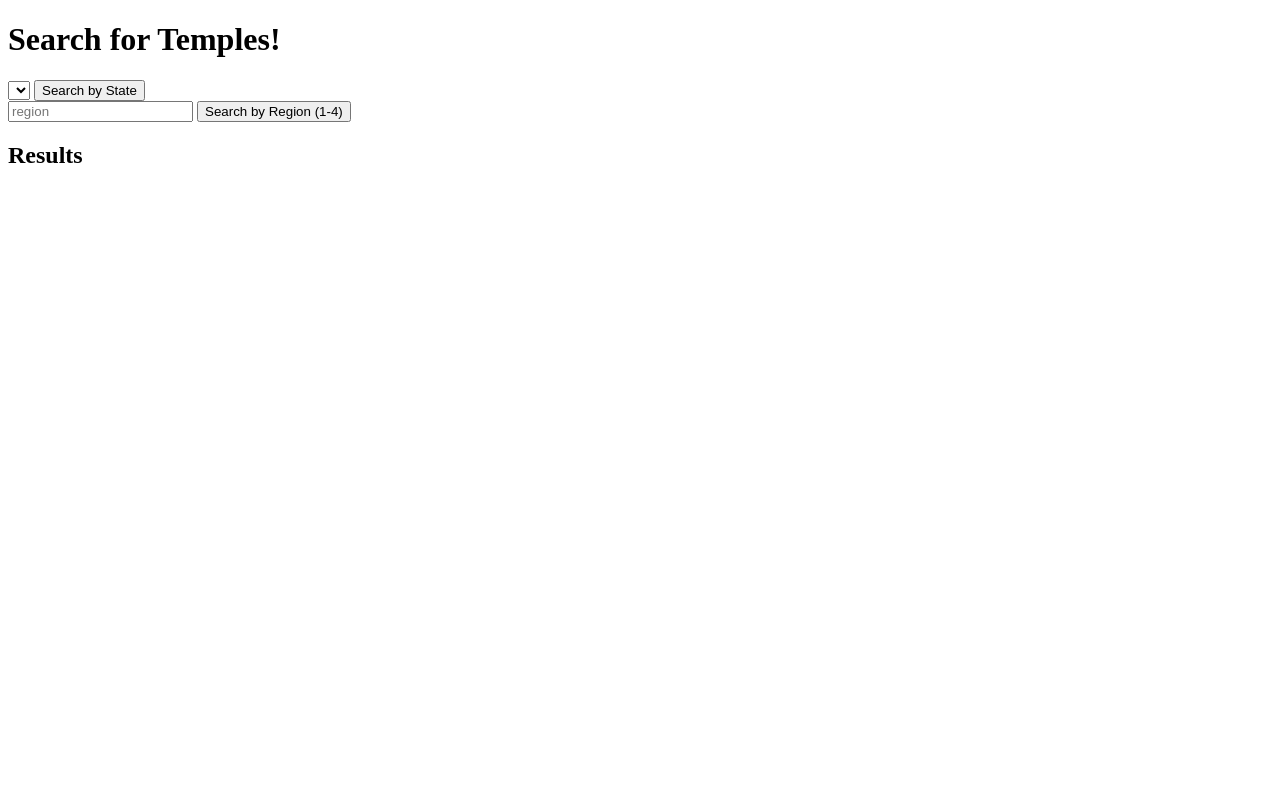
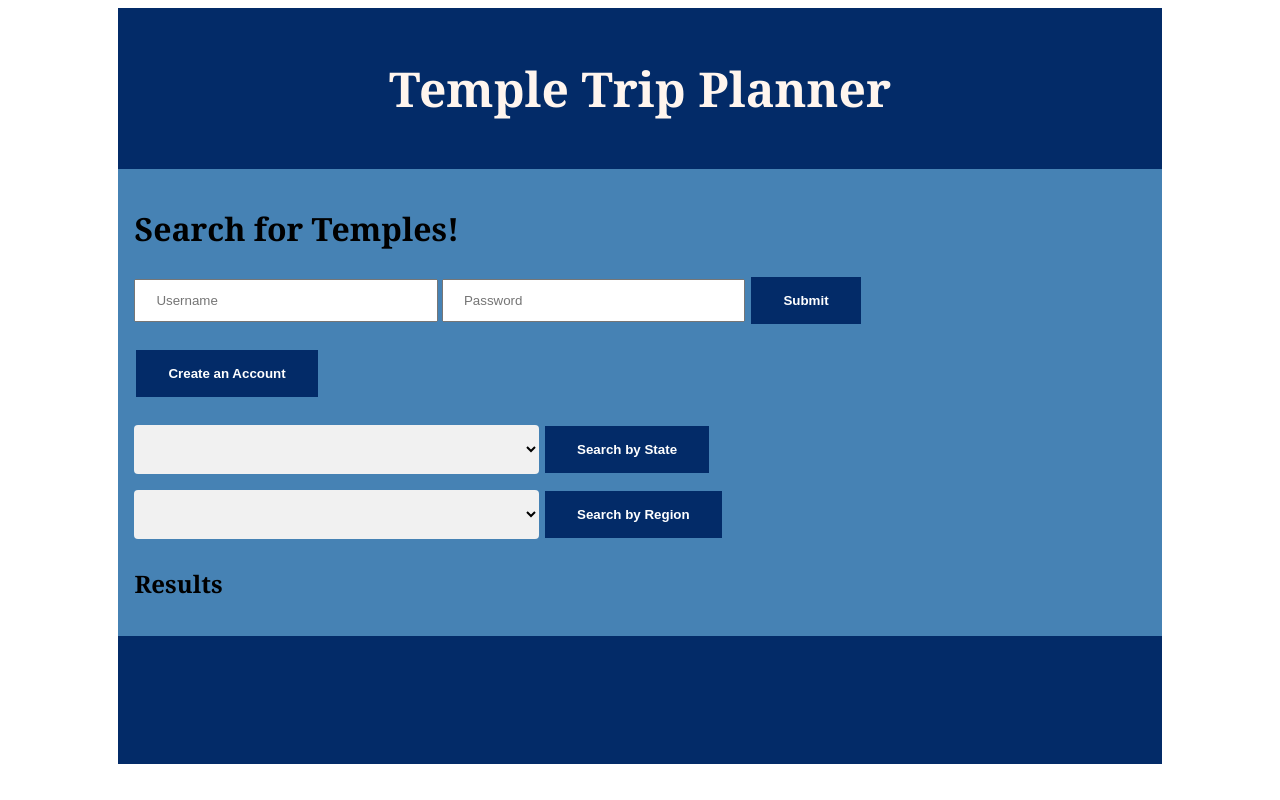
Before and after one commit to Cope-Ali/temple, a website: page public/temple.html in a window 1280 px wide. Drawn offline with nearby package versions, Linux system fonts and the light colour scheme; no server answers.

Commit message:
add user account and css

```diff
--- a/controllers/regionController.js
+++ b/controllers/regionController.js
@@ -2,7 +2,7 @@ const regionModel = require("../models/regionModel.js")
 
 function getRegionList(req,res){
     //get the list of all regions with a temple
-    console.log("Getting all regions...");
+    //console.log("Getting all regions...");
 
     regionModel.getAllRegions(function(error, results){
         res.json(results);
@@ -15,7 +15,7 @@ function getRegionById(req,res){
     // /region?id=1
     var id = req.query.id;
 
-    console.log("Getting region with id:" + id);
+   //console.log("Getting region with id:" + id);
 
     regionModel.getRegionById(id, function(error, results){
         res.json(results);
@@ -24,7 +24,7 @@ function getRegionById(req,res){
 
 function postRegion(req,res){
     var region = req.body.region;
-    console.log("Setting users home region to: " + region);
+   // console.log("Setting users home region to: " + region);
 
     regionModel.setRegion(region, function(error, results){
         res.json(results);
--- a/package.json
+++ b/package.json
@@ -10,6 +10,7 @@
   "author": "Ali Cope",
   "license": "ISC",
   "dependencies": {
+    "body-parser": "^1.18.3",
     "dotenv": "^7.0.0",
     "express": "^4.16.4",
     "pg": "^7.9.0"
--- a/public/temple-clientside.js
+++ b/public/temple-clientside.js
@@ -1,14 +1,14 @@
 function searchByState(){
-console.log("Searching by state...");
+//console.log("Searching by state...");
 $("#ulTemples").empty();
 //var state = $("#state").val();
 var state = $("#stateSelect").val();
-console.log("State: " + state);
+//console.log("State: " + state);
 
 $.get("/searchState", {state:state}, function(data){
 
-    console.log("Back from the server with: ");
-    console.log(data);
+    //console.log("Back from the server with: ");
+    //console.log(data);
 
     for(var i=0; i < data.rows.length; i++){
         var temple = data.rows[i];
@@ -20,15 +20,15 @@ $.get("/searchState", {state:state}, function(data){
 }
 
 function searchByRegion(){
-    console.log("Searching by region...");
+    //console.log("Searching by region...");
     $("#ulTemples").empty();
 
-    var region = $("#region").val();
-    console.log("Region: " + region);
+    var region = $("#regionSelect").val();
+   // console.log("Region: " + region);
 
 $.get("/searchRegion", {region:region}, function(data){
-    console.log("Back from the server with: ");
-    console.log(data);
+   // console.log("Back from the server with: ");
+   // console.log(data);
     for(var i=0; i < data.rows.length; i++){
         var temple = data.rows[i];
         $("#ulTemples").append("<li>" + temple.name + " " + temple.state + "</li>");
@@ -37,16 +37,98 @@ $.get("/searchRegion", {region:region}, function(data){
     }
 
     function stateList(){
-        console.log("Searching for all states");
+        //console.log("Searching for all states");
 
     $.get("/states", function(data){
-        console.log("Back from the server with: ");
-        console.log(data);
+       // console.log("Back from the server with: ");
+       // console.log(data);
         for(var i=0; i < data.rows.length; i++){
             var state = data.rows[i].state;
-            console.log(state);
+           // console.log(state);
             var option = new Option(state, state);
             $("#stateSelect").append($(option));
         }
     })
         }
+
+    function regionList(){
+       // console.log("Searching for all regions");
+
+        $.get("/regions", function(data){
+         //   console.log("Back from the server with: ");
+         //   console.log(data);
+            for(var i=0; i < data.rows.length; i++){
+                var region = data.rows[i].name;
+                var id = data.rows[i].region_id;
+
+           //     console.log(region);
+           //     console.log(id);
+                var option = new Option(region, id);
+                $("#regionSelect").append($(option));
+                }
+    })
+        }
+
+        function checkUser(){
+
+        }
+
+
+
+        function createAccount(){
+            $("#acForm").empty();
+            var f = document.createElement("form");
+            f.setAttribute('method',"post");
+            f.setAttribute('action',"/createUser");
+
+            var username = document.createElement("input"); //input element, text
+            username.setAttribute('type',"text");
+            username.setAttribute('name',"username");
+            username.setAttribute('placeholder',"Username");
+
+            var password = document.createElement("input"); //input element, text
+            password.setAttribute('type',"text");
+            password.setAttribute('name',"password");
+            password.setAttribute('placeholder',"Password");
+
+            var flname = document.createElement("input"); //input element, text
+            flname.setAttribute('type',"text");
+            flname.setAttribute('name',"name");
+            flname.setAttribute('placeholder',"Name");
+
+            var address = document.createElement("input"); //input element, text
+            address.setAttribute('type',"text");
+            address.setAttribute('name',"address");
+            address.setAttribute('placeholder',"Street Address");
+
+            var city = document.createElement("input"); //input element, text
+            city.setAttribute('type',"text");
+            city.setAttribute('name',"city");
+            city.setAttribute('placeholder',"City");
+
+            var state = document.createElement("input"); //input element, text
+            state.setAttribute('type',"text");
+            state.setAttribute('name',"state");
+            state.setAttribute('maxLength', "2");
+            state.setAttribute('placeholder',"State Abbreviation");
+
+            var zipcode = document.createElement("input"); //input element, text
+            zipcode.setAttribute('type',"text");
+            zipcode.setAttribute('name',"zipcode");
+            zipcode.setAttribute('placeholder',"Zip Code");
+
+            var s = document.createElement("input"); //input element, Submit button
+            s.setAttribute('type',"submit");
+            s.setAttribute('value',"Submit");
+
+            f.appendChild(username);
+            f.appendChild(password);
+            f.appendChild(flname);
+            f.appendChild(address);
+            f.appendChild(city);
+            f.appendChild(state);
+            f.appendChild(zipcode);
+            f.appendChild(s);
+
+            $("#acForm").append($(f));
+        }
--- a/public/temple.html
+++ b/public/temple.html
@@ -4,19 +4,39 @@
         <title>Plan a Temple Trip</title>
         <script src="temple-clientside.js"></script>
         <script src="https://ajax.googleapis.com/ajax/libs/jquery/3.3.1/jquery.min.js"></script>
+        <link rel="stylesheet" href="templeTrip.css">
     </head>
-    <body onload="stateList()">
+    <body onload="stateList(); regionList()">
+<header><h1>Temple Trip Planner</h1></header>
+
+<main>
         <h1>Search for Temples!</h1>
+        <p id="signIn">
+            <form action="checkuser()" method="post">
+                <input id="up" type="text" name="username" placeholder="Username">
+                <input id="up" type="text" name="password" placeholder="Password">
+                <input type="submit" value="Submit">
+            </form>
+        </p>
+<p id="newAccount">
+    <button class="button" onclick="createAccount()"> Create an Account </button>
+    <div id="acForm"></div>
+</p>
+        <select id="stateSelect"></select>
+        <button class="button" onclick="searchByState()">Search by State</button><br>
 
-        <select id="stateSelect"></select>
-        <button onclick="searchByState()">Search by State</button><br>
+        <select id="regionSelect"></select>
+        <button class="button" onclick="searchByRegion()">Search by Region</button><br>
 
-        <input type="text" id="region" placeholder="region"> <button onclick="searchByRegion()">Search by Region (1-4) </button><br>
 
 <div>
     <h2>Results</h2>
     <ul id="ulTemples"></ul>
 </div>
+</main>
+<footer>
+
+</footer>
     </body>
     </html>
 </html>
--- /dev/null
+++ b/public/templeTrip.css
@@ -0,0 +1,71 @@
+body{
+    font-family: Cambria, Cochin, Georgia, Times, 'Times New Roman', serif;
+}
+
+main {
+    display: block;
+    max-width: 80%;
+    min-width: 300px;
+    padding: 1rem;
+    margin: auto;
+    align-content: center;
+    align-self: center;
+    background-color:steelblue;
+}
+
+header,
+footer {
+    display: block;
+    max-width: 80%;
+    min-width: 300px;
+    padding: 1rem;
+    background-color: rgb(3, 43, 104);
+    min-height: 6rem;
+    margin: auto;
+    align-content: center;
+    align-self: center;
+}
+
+header h1 {
+    font-size: 3rem;
+    color: seashell;
+    text-align: center;
+}
+
+select {
+    width: 40%;
+    padding: 16px 20px;
+    margin: 8px 0;
+    border: none;
+    border-radius: 4px;
+    background-color: #f1f1f1;
+  }
+
+  input[type=text] {
+    width: 60%;
+    padding: 12px 20px;
+    margin: 8px 0;
+    box-sizing: border-box;
+    align-content: center;
+    align-self: center;
+  }
+
+  #up{
+    width: 30%;
+    padding: 12px 20px;
+    margin: 8px 0;
+    box-sizing: border-box;
+    align-content: center;
+    align-self: center;
+  }
+
+  input[type=button], input[type=submit], input[type=reset], .button {
+    background-color:  rgb(3, 43, 104);
+    border: none;
+    color: white;
+    padding: 16px 32px;
+    text-decoration: none;
+    margin: 4px 2px;
+    cursor: pointer;
+    font-weight: bold;
+  }
```
Also changed, not shown: controllers/stateController.js (+17 -2 lines), controllers/templeController.js (+8 -8 lines), controllers/userController.js (+38 -0 lines), index.js (+9 -0 lines), models/regionModel.js (+11 -10 lines), models/stateModel.js (+20 -1 lines), models/userModel.js (added, +31 -0 lines), 1 other file.
